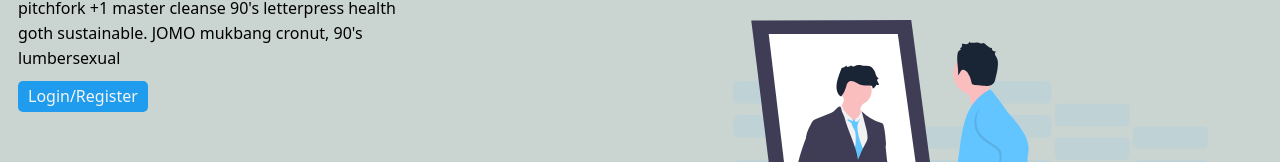
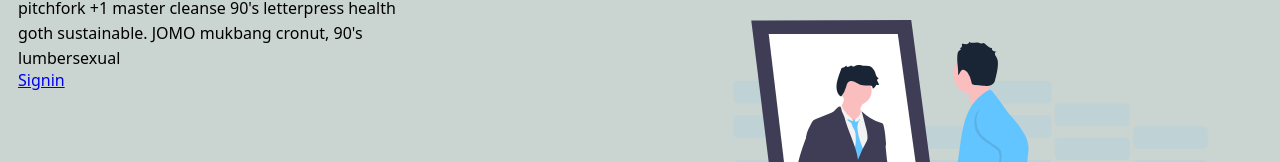
Before and after one commit to abdu652/mini-jop-project, a React (Vite) app in the folder frontend/: page / in a window 1280 px wide. Shown: the part 256-418 px from the top of the page. Built offline with nearby package versions, Linux system fonts and the light colour scheme.

Commit message:
chnage value to valus in reg and and lik signin in landing

```diff
--- a/frontend/src/pages/Landing.jsx
+++ b/frontend/src/pages/Landing.jsx
@@ -2,6 +2,7 @@ import React from 'react'
 import  '../styles/Landing.css'
 import Logo from '../../favicon.ico'
 import JobImage from '../assets/images/job-img.svg'
+import { Link } from 'react-router-dom'
 const Landing = () => {
   return (
    <div className='landing'>
@@ -18,7 +19,7 @@ const Landing = () => {
                   pitchfork +1 master cleanse 90's letterpress health
                   goth sustainable. JOMO mukbang cronut, 90's lumbersexual
                </p>
-               <button>Login/Register</button>
+               <Link to='/register' >Signin</Link>
             </div>
          </div>
       </div>
--- a/frontend/src/pages/Register.jsx
+++ b/frontend/src/pages/Register.jsx
@@ -10,7 +10,7 @@ const initialState = {
 };
 
 function Register() {
-  const [value, setValue] = useState(initialState);
+  const [values, setValues] = useState(initialState);
   const [isMember, setIsMember] = useState(false);
   const {showAlert,displayAlert} = useAppContext();
   const formParam = isMember ?[
@@ -22,12 +22,12 @@ function Register() {
     { id: 'password', type: 'password' }
   ]
   const handleChange = (e) => {
-    setValue({ ...value, [e.target.id]: e.target.value });
+    setValues({ ...values, [e.target.id]: e.target.value });
   };
 
   const handleSubmit = (e) => {
     e.preventDefault();
-    const {email,password,name} = value;
+    const {email,password,name} = values;
     if(!email || !password || (!isMember && !name)){
       displayAlert('Please fill all the fields','danger','SHOW_ALERT');
       return;
@@ -57,7 +57,7 @@ function Register() {
               label={param.id.charAt(0).toUpperCase() + param.id.slice(1)} // Corrected prop name
               id={param.id}
               type={param.type}
-              value={value[param.id]}
+              value={values[param.id]}
               handleChange={handleChange} // Corrected prop name
             />
           ))}
@@ -68,7 +68,7 @@ function Register() {
           <h2>
             {isMember ? "Not A Member Yet?":"Already A Member?" }
           </h2>
-          <button className='btn' onClick={toggleMember}>{isMember ? "Register":"Login"}</button>
+          <button  type='button' className='btn' onClick={toggleMember}>{isMember ? "Register":"Login"}</button>
           </div>
         </div>
       </div>
```
